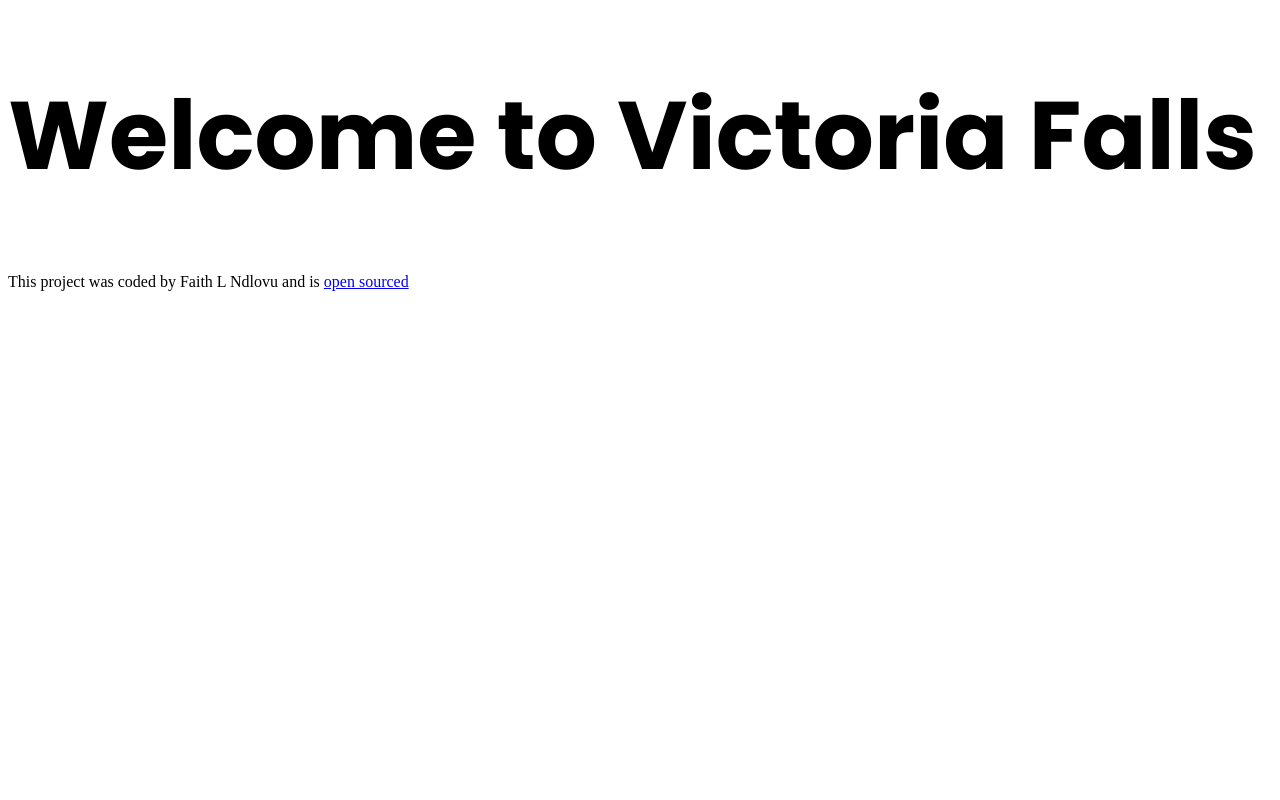
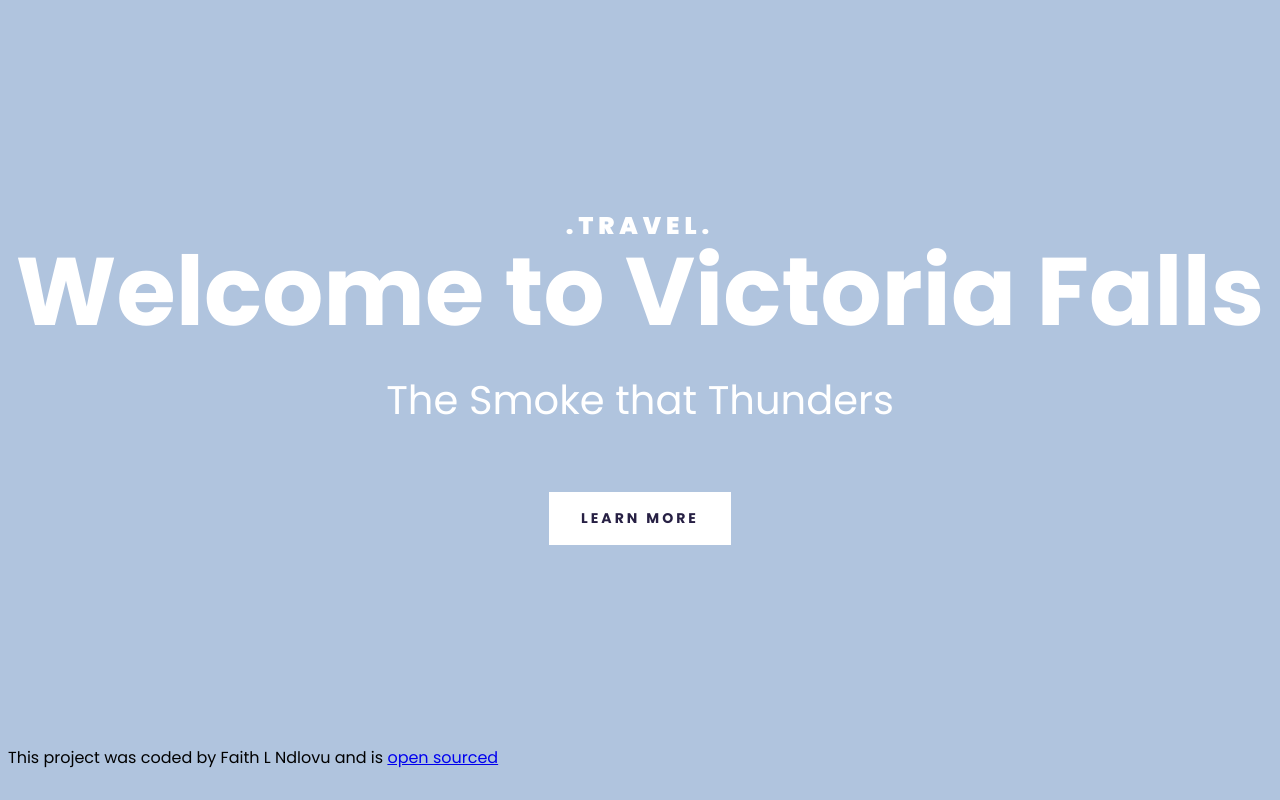
Before and after one commit to faithndlovu/vic-falls-travel-project, a plain HTML site: page index.html in a window 1280 px wide. Drawn offline with Linux system fonts and the light colour scheme.

Commit message:
added some html,css and a backgroung picture

```diff
--- a/index.html
+++ b/index.html
@@ -13,11 +13,23 @@
     <title>Welcome to Victoria Falls</title>
 </head>
 <body>
+    <div class="container">
+    <header>
+    <h3>
+        .TRAVEL.
+    </h3>
     <h1>
         Welcome to Victoria Falls
     </h1>
+    <h2>
+        The Smoke that Thunders
+    </h2>
+    <a href="#more">Learn more</a>
+    </header>
+
     <footer>
         This project was coded by Faith L Ndlovu and is <a href="https://github.com/faithndlovu/vic-falls-travel-project" target="_blank">open sourced</a>
     </footer>
+    </div>
 </body>
 </html>
--- a/src/styles.css
+++ b/src/styles.css
@@ -1,7 +1,75 @@
-h1 {
-    font-family: "Poppins", sans-serif;
-    font-style: normal;
+body{
+    font-family: Poppins;
+     background-color: lightsteelblue;
+}
+
+
+.container{
+    max-width: 1400px;
+    margin: 0 auto;
+}
+
+
+header{
+background-image: linear gradient(rgba(0, 0, 0, 0.6),rgba(0, 0, 0, 0.6)),url("../images/vic-Falls.png.png");
+background-repeat: no-repeat;
+background-size: cover;
+color: white;
+text-align: center;
+padding: 200px 0;
+
+
+}
+
+header h1{
+   font-weight: 700;
+   font-size: 96px;
+   line-height: 1;
+   margin: 0;
+}
+header h2{
+    font-weight: 400;
+    font-size: 40px;
+    line-height: 1.5;
+     margin: 30px 0;
+}
+ header h3{
+    font-weight: 900;
+    font-size: 24px ;
+    line-height: 1.5;
+    letter-spacing: 5px;
+     margin: 0;
+
+}
+
+ header a{
+    text-decoration: none;
     font-weight: 700;
-    font-size: 96px;
-    line-height: 144px;
-  }
+    font-size: 14px;
+    color: #272044;
+    margin-top: 32px;
+     display: inline-block;
+    padding: 16px 32px ;
+    line-height: 1.5;
+    text-align: center;
+    letter-spacing: 3px;
+    text-transform: uppercase;
+    background: white;
+
+ }
+
+ @media (max-width: 900px){
+    header{
+        padding: 60px 0;
+    }
+  header h1{
+       font-size: 48px;
+    }
+    header h2{
+        font-size: 20px;
+    }
+
+    header h3{
+        font-size: 12px;
+    }
+ }
```
Also changed, not shown: images/vic-Falls.png.png (renamed from images/vic-Falls.png.webp).
